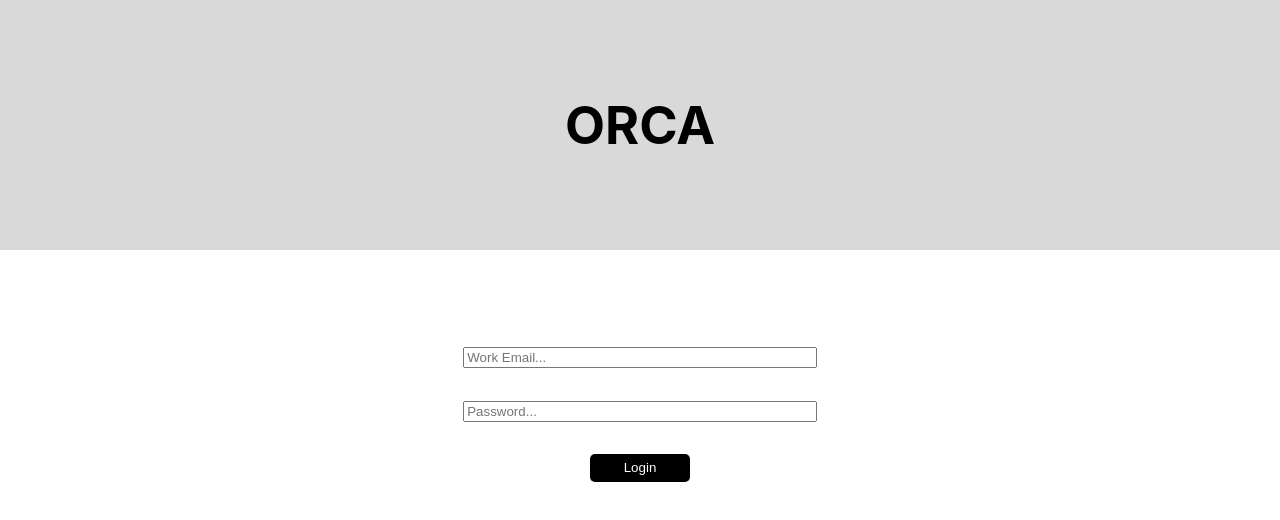
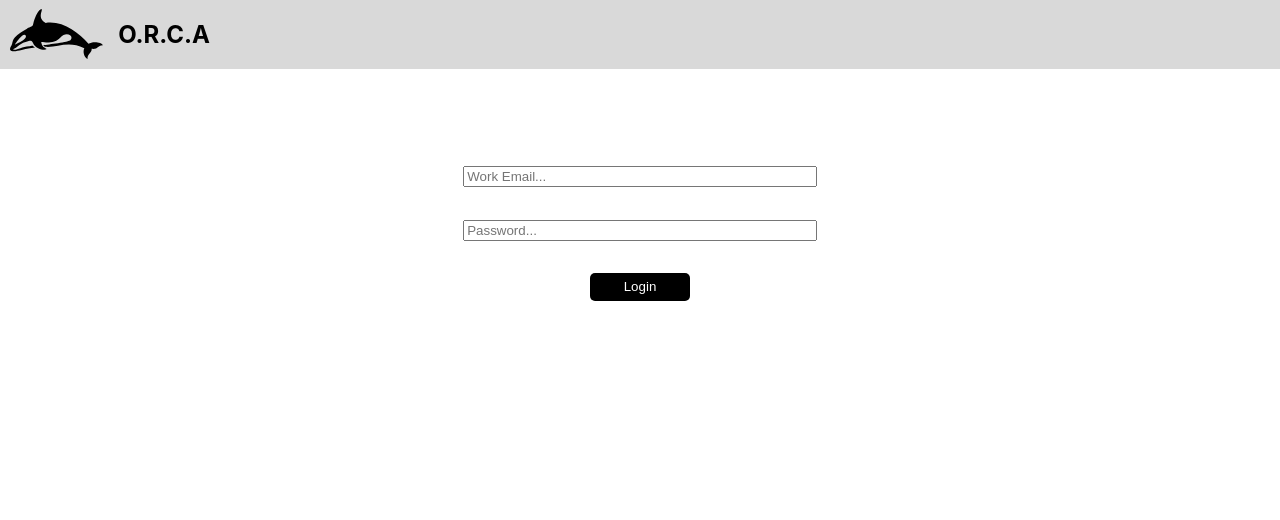
Before and after one commit to nairnairnair/orcas, a React (Create React App) app: page / in a window 1280 px wide. Shown: the top 520 px of the page. Built offline with nearby package versions, Linux system fonts and the light colour scheme.

Commit message:
update header

```diff
--- a/src/App/App.css
+++ b/src/App/App.css
@@ -36,13 +36,20 @@
 
 .App-header {
   background-color: #d9d9d9;
-  min-height: 250px;
+  min-height: 25px;
+  color: black;
+}
+
+.header-logo {
   display: flex;
-  flex-direction: column;
   align-items: center;
-  justify-content: center;
-  font-size: calc(10px + 2vmin);
-  color: black;
+  width: 200px;
+  justify-content: space-between;
+  padding-left: 10px;
+}
+
+.logo {
+  height: 50px;
 }
 
 .App-link {
--- a/src/Header/Header.js
+++ b/src/Header/Header.js
@@ -3,7 +3,10 @@ import React, { useState } from "react";
 const Header = () => {
   return (
     <div className="App-header">
-      <h1>ORCA</h1>
+      <div className="header-logo">
+        <img className="logo" src="orca.svg" alt="orca" />
+        <h2>O.R.C.A</h2>
+      </div>
     </div>
   );
 };
```
Also changed, not shown: public/orca.svg (added).
